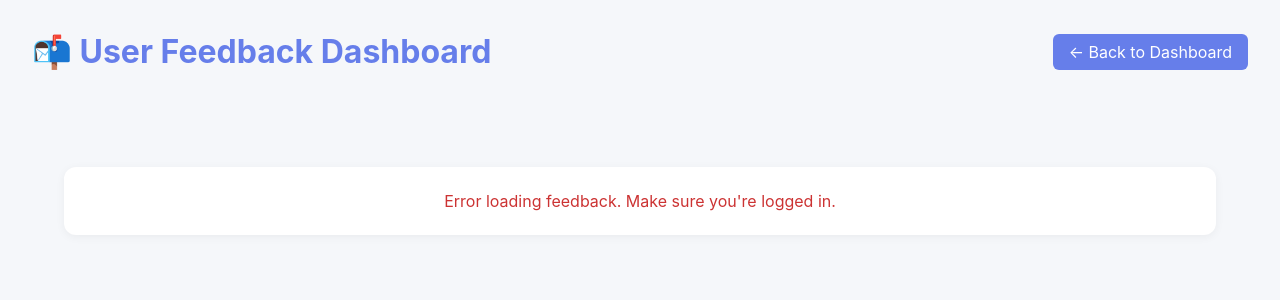
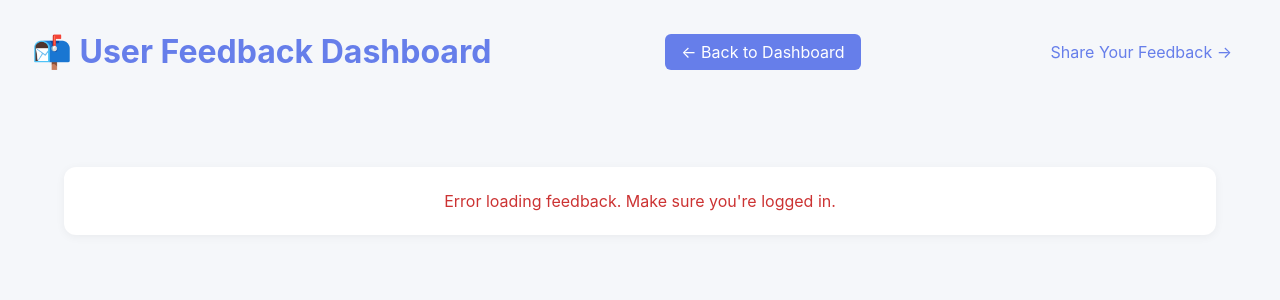
Before and after one commit to codecreatewrite/spaced-repitition-scheduler, a Python web app: template app/templates/admin_feedback.html in a window 1280 px wide. Shown: the top 300 px of the page. Run offline with Jinja, Linux system fonts and the light colour scheme; the template is opened without the code that fills it, so the values that code supplies are empty.

Commit message:
Added feedback link

```diff
--- a/app/templates/admin_feedback.html
+++ b/app/templates/admin_feedback.html
@@ -96,7 +96,8 @@
 <body>
     <div class="header">
         <h1>📬 User Feedback Dashboard</h1>
-        <a href="/dashboard" class="back-link">← Back to Dashboard</a>
+          <a href="/dashboard" class="back-link">← Back to Dashboard</a>
+          <a href="/feedback" style="color: #667eea; text-decoration: none; padding: 0.5rem 1rem; border-radius: 6px;"> Share Your Feedback →</a>
     </div>
 
     <div class="stats" id="statsContainer"></div>
```
